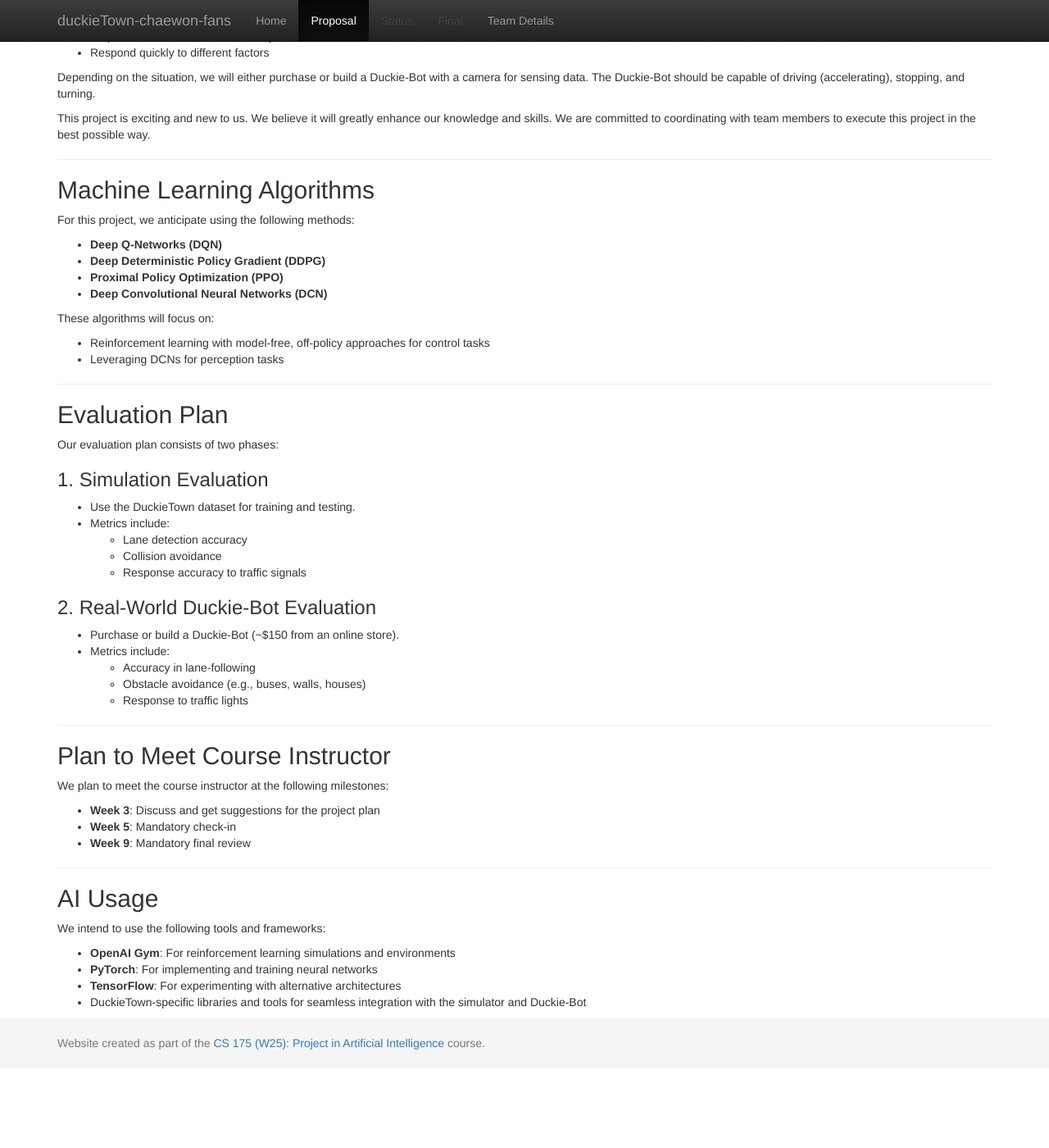
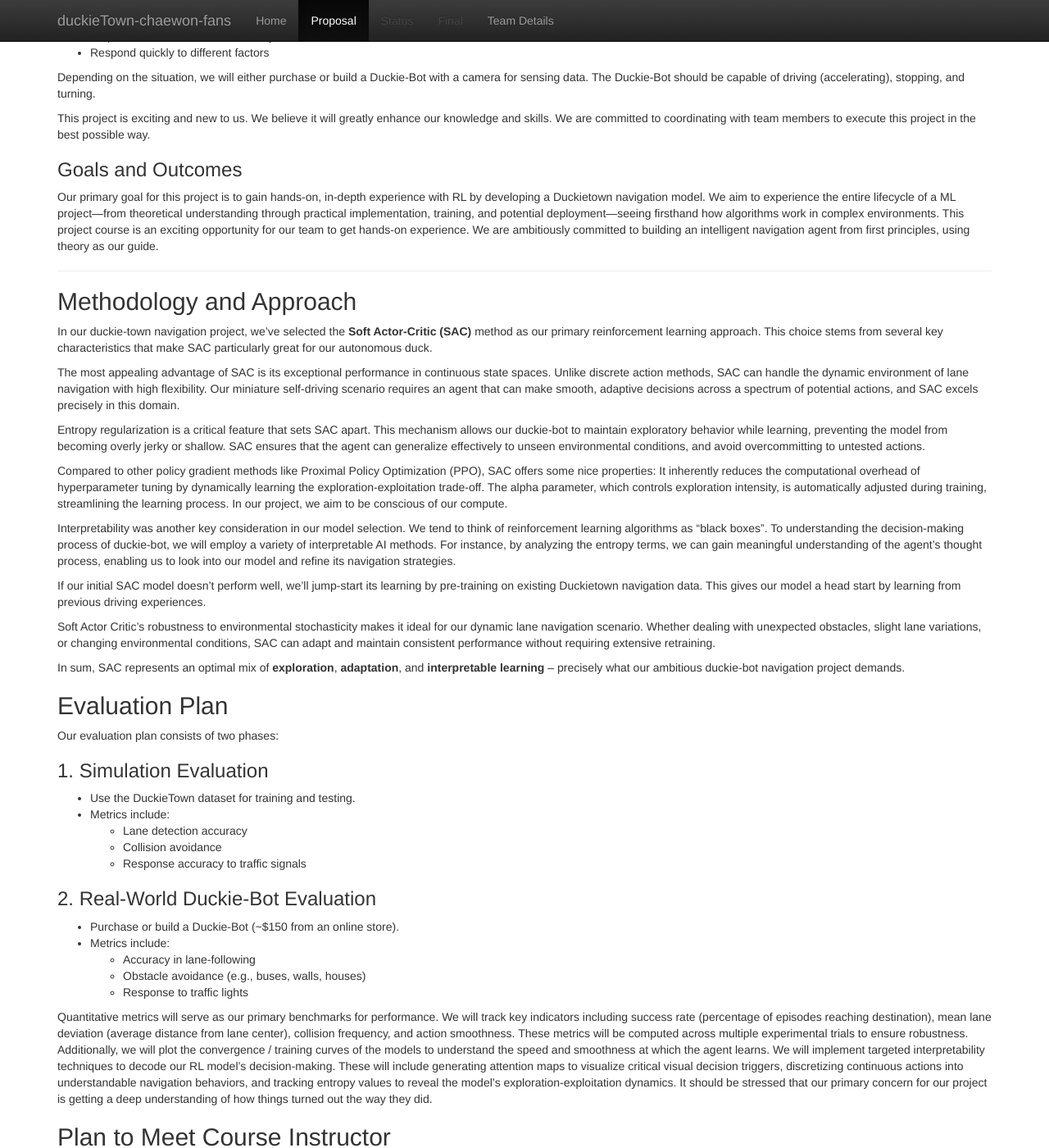
Before and after one commit to marcusha429/duckietown-chaewon-fans, a Jekyll site: the page built from docs/proposal.md, in a window 1280 px wide and 1400 px high, scrolled down 362 px. Shown: the whole window at 82% size. Built offline with Jekyll 4.4.1, drawn with Linux system fonts in a browser that asks for light colours; before the commit the page ends 1664 px from its top, so only the background shows below that; some of the changed text lies outside the part shown.

Commit message:
Add sections from draft proposal

```diff
--- a/docs/proposal.md
+++ b/docs/proposal.md
@@ -19,21 +19,28 @@ Depending on the situation, we will either purchase or build a Duckie-Bot with a
 
 This project is exciting and new to us. We believe it will greatly enhance our knowledge and skills. We are committed to coordinating with team members to execute this project in the best possible way.
 
+### Goals and Outcomes
+Our primary goal for this project is to gain hands-on, in-depth experience with RL by developing a Duckietown navigation model. We aim to experience the entire lifecycle of a ML project—from theoretical understanding through practical implementation, training, and potential deployment—seeing firsthand how algorithms work in complex environments. This project course is an exciting opportunity for our team to get hands-on experience. We are ambitiously committed to building an intelligent navigation agent from first principles, using theory as our guide.
+
 ---
 
-## Machine Learning Algorithms
+## Methodology and Approach
 
-For this project, we anticipate using the following methods:
-- **Deep Q-Networks (DQN)**
-- **Deep Deterministic Policy Gradient (DDPG)**
-- **Proximal Policy Optimization (PPO)**
-- **Deep Convolutional Neural Networks (DCN)**
+In our duckie-town navigation project, we've selected the **Soft Actor-Critic (SAC)** method as our primary reinforcement learning approach. This choice stems from several key characteristics that make SAC particularly great for our autonomous duck.
 
-These algorithms will focus on:
-- Reinforcement learning with model-free, off-policy approaches for control tasks
-- Leveraging DCNs for perception tasks
+The most appealing advantage of SAC is its exceptional performance in continuous state spaces. Unlike discrete action methods, SAC can handle the dynamic environment of lane navigation with high flexibility. Our miniature self-driving scenario requires an agent that can make smooth, adaptive decisions across a spectrum of potential actions, and SAC excels precisely in this domain.
 
----
+Entropy regularization is a critical feature that sets SAC apart. This mechanism allows our duckie-bot to maintain exploratory behavior while learning, preventing the model from becoming overly jerky or shallow. SAC ensures that the agent can generalize effectively to unseen environmental conditions, and avoid overcommitting to untested actions.
+
+Compared to other policy gradient methods like Proximal Policy Optimization (PPO), SAC offers some nice properties: It inherently reduces the computational overhead of hyperparameter tuning by dynamically learning the exploration-exploitation trade-off. The alpha parameter, which controls exploration intensity, is automatically adjusted during training, streamlining the learning process. In our project, we aim to be conscious of our compute.
+
+Interpretability was another key consideration in our model selection. We tend to think of reinforcement learning algorithms as "black boxes”. To understanding the decision-making process of duckie-bot, we will employ a variety of interpretable AI methods. For instance, by analyzing the entropy terms, we can gain meaningful understanding of the agent's thought process, enabling us to look into our model and refine its navigation strategies.
+
+If our initial SAC model doesn't perform well, we'll jump-start its learning by pre-training on existing Duckietown navigation data. This gives our model a head start by learning from previous driving experiences.
+
+Soft Actor Critic’s robustness to environmental stochasticity makes it ideal for our dynamic lane navigation scenario. Whether dealing with unexpected obstacles, slight lane variations, or changing environmental conditions, SAC can adapt and maintain consistent performance without requiring extensive retraining.
+
+In sum, SAC represents an optimal mix of **exploration**, **adaptation**, and **interpretable learning** – precisely what our ambitious duckie-bot navigation project demands.
 
 ## Evaluation Plan
 
@@ -53,15 +60,13 @@ Our evaluation plan consists of two phases:
   - Obstacle avoidance (e.g., buses, walls, houses)
   - Response to traffic lights
 
----
+
+Quantitative metrics will serve as our primary benchmarks for performance. We will track key indicators including success rate (percentage of episodes reaching destination), mean lane deviation (average distance from lane center), collision frequency, and action smoothness. These metrics will be computed across multiple experimental trials to ensure robustness. Additionally, we will plot the convergence / training curves of the models to understand the speed and smoothness at which the agent learns.
+We will implement targeted interpretability techniques to decode our RL model's decision-making. These will include generating attention maps to visualize critical visual decision triggers, discretizing continuous actions into understandable navigation behaviors, and tracking entropy values to reveal the model's exploration-exploitation dynamics. It should be stressed that our primary concern for our project is getting a deep understanding of how things turned out the way they did.
 
 ## Plan to Meet Course Instructor
 
-We plan to meet the course instructor at the following milestones:
-- **Week 3**: Discuss and get suggestions for the project plan
-- **Week 5**: Mandatory check-in
-- **Week 9**: Mandatory final review
-
+We will meet with the course instructor at least once a week but ideally twice a week to touch base about the progress of our project.  We will talk about topics such as tips and tricks for training the models,  encoding rewards into the agent, and being smart about how we develop our model in the given time-frame. We would benefit from meeting the instructor / TA in-person should that opportunity arise.
 ---
 
 ## AI Usage
@@ -70,4 +75,6 @@ We intend to use the following tools and frameworks:
 - **OpenAI Gym**: For reinforcement learning simulations and environments
 - **PyTorch**: For implementing and training neural networks
 - **TensorFlow**: For experimenting with alternative architectures
-- DuckieTown-specific libraries and tools for seamless integration with the simulator and Duckie-Bot
+- DuckieTown-specific libraries and tools for seamless integration with the simulator and Duckie-Bot.
+
+We'll use LLMs strategically as theoretical explainers and critical review partners. Our approach prioritizes AI as a sophisticated sounding board for testing research ideas, explaining complex concepts, and generating occasional code snippets—always with explicit citation and intent to learn new topics.
```
